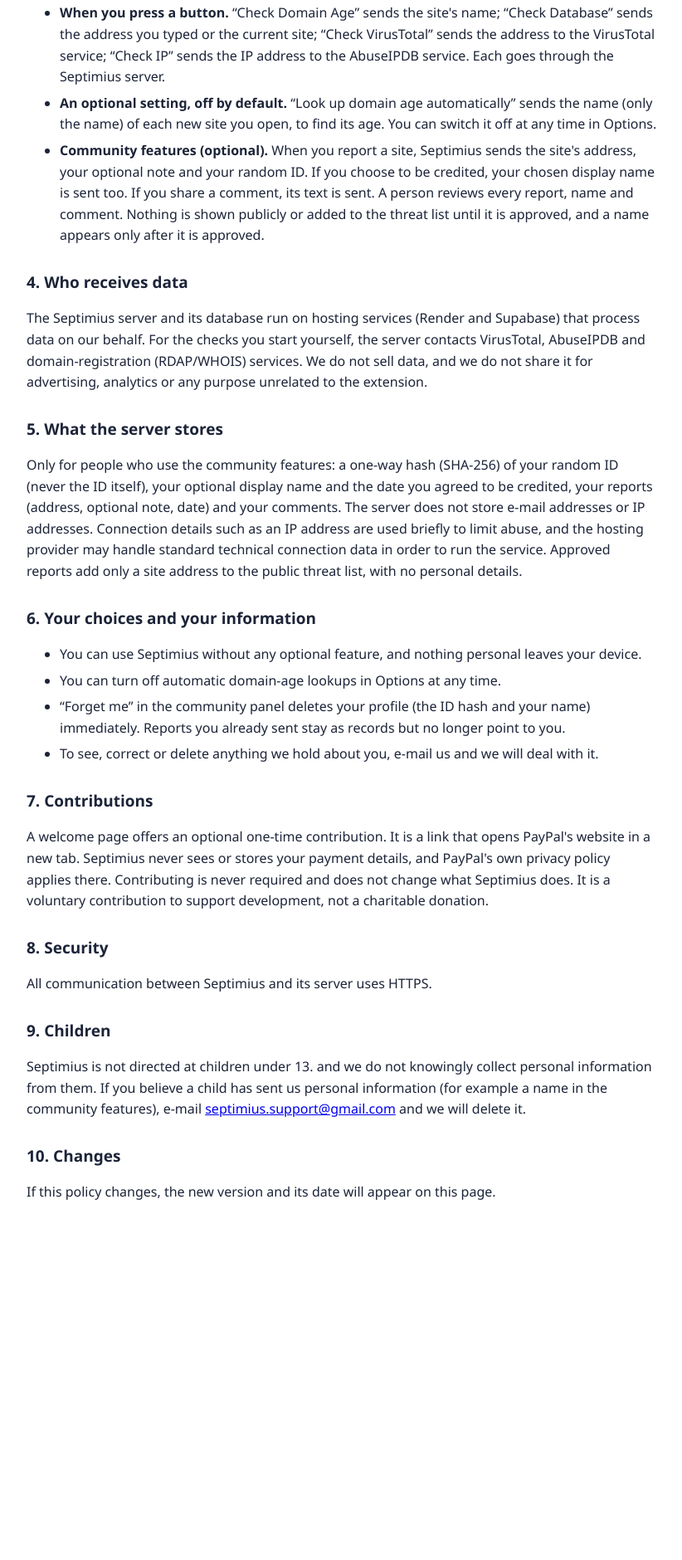
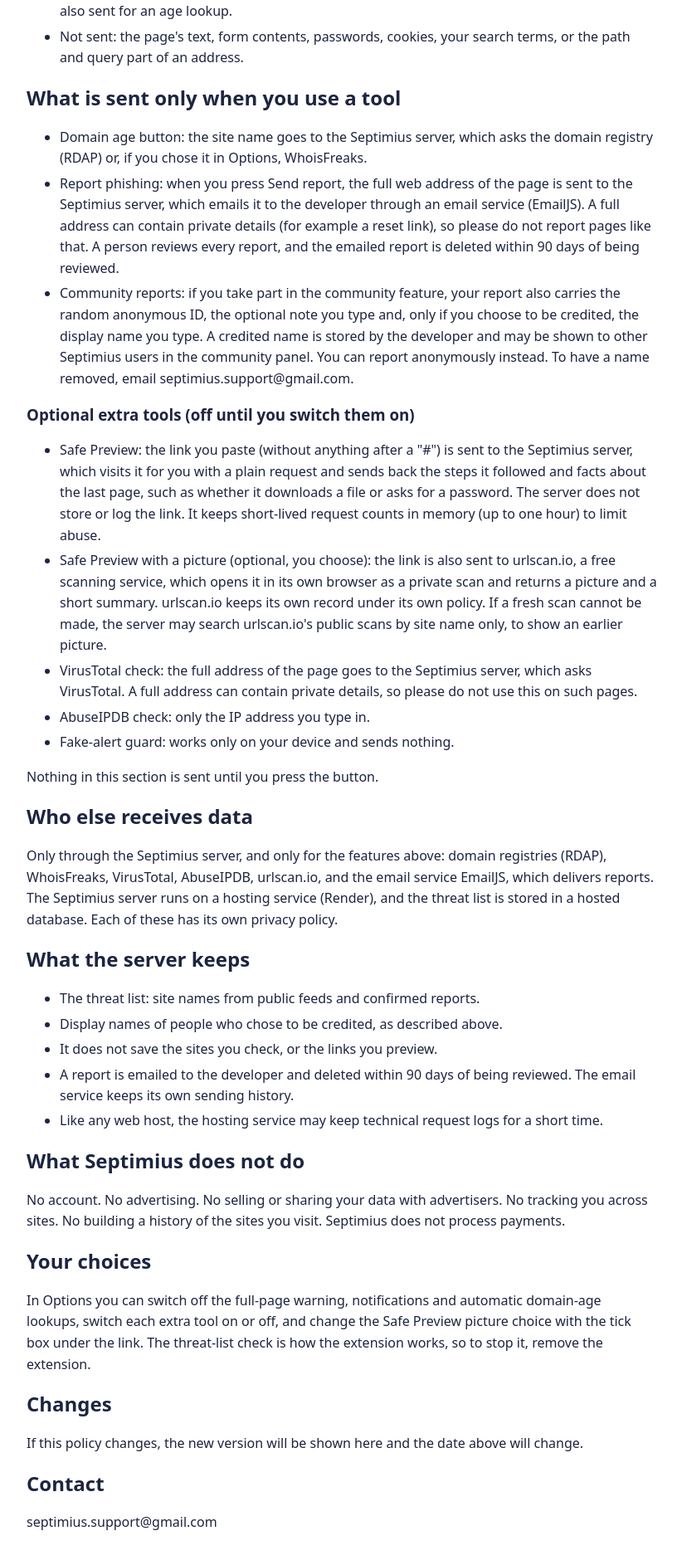
Before and after one commit to IsaacElazzabi/septimius-privacy, a plain HTML site: page index.html in a window 1280 px wide. Shown: the part 870-2750 px from the top of the page at 83% size, without its empty margins (228-1050 px from the left). Before the commit the page ends 2396 px from the top, so only its background shows below. Drawn offline with Linux system fonts and the light colour scheme.

Commit message:
Privacy policy 2026-11-04: Safe Preview, extra tools, reports, community

```diff
--- a/index.html
+++ b/index.html
@@ -1,63 +1,29 @@
-<!DOCTYPE html>
-<html lang="en">
-<head>
-<meta charset="UTF-8">
-<meta name="viewport" content="width=device-width, initial-scale=1">
-<title>Septimius - Privacy Policy</title>
-<style>
-body { max-width: 760px; margin: 0 auto; padding: 24px 18px 60px; font: 16px/1.6 "Segoe UI", system-ui, Arial, sans-serif; color: #1c2438; }
-h1 { font-size: 28px; margin-bottom: 4px; } h2 { font-size: 19px; margin-top: 28px; }
-.muted { color: #5b6580; font-size: 14px; } li { margin: 6px 0; }
-</style>
-</head>
-<body>
-<h1>Septimius &ndash; Privacy Policy</h1>
-<p class="muted">Last updated: October 30, 2026</p>
-<p>Septimius is a free extension for Microsoft Edge that warns you about phishing websites. It is made by Isaac Elazzabi, an independent developer. Questions or requests: <a href="mailto:septimius.support@gmail.com">septimius.support@gmail.com</a>. Septimius is not made by, or affiliated with, Microsoft.</p>
-
-<h2>1. The short version</h2>
-<ul>
-<li>Checks of the pages you visit run on your device. Septimius does not collect your browsing history and does not read or send the text of the pages you visit.</li>
-<li>Information leaves your device only in the situations listed in section 3.</li>
-<li>There are no ads, no trackers and no analytics. We do not sell your data or share it for marketing.</li>
-</ul>
-
-<h2>2. What stays on your device</h2>
-<p>Your settings, a copy of the list of known dangerous sites, your recent warnings, the sites you chose to trust, and (only if you take part in the community features) a random ID that Septimius creates for itself. That ID is not linked to your name, e-mail address or accounts. Uninstalling Septimius removes this data from your device.</p>
-
-<h2>3. What is sent, and when</h2>
-<ul>
-<li><strong>Threat list download (automatic, about twice a day).</strong> Septimius downloads the public list of known dangerous sites from the Septimius server. The request contains nothing about you or the sites you visit.</li>
-<li><strong>When the on-device list is not available.</strong> For example right after installing, or if the list could not be refreshed for over a week. Septimius then asks the server whether the site you are opening is a known threat. Only the site's name (for example &ldquo;example.com&rdquo;) is sent, not the full address, the page content or who you are. The server uses it only to answer.</li>
-<li><strong>When you press a button.</strong> &ldquo;Check Domain Age&rdquo; sends the site's name; &ldquo;Check Database&rdquo; sends the address you typed or the current site; &ldquo;Check VirusTotal&rdquo; sends the address to the VirusTotal service; &ldquo;Check IP&rdquo; sends the IP address to the AbuseIPDB service. Each goes through the Septimius server.</li>
-<li><strong>An optional setting, off by default.</strong> &ldquo;Look up domain age automatically&rdquo; sends the name (only the name) of each new site you open, to find its age. You can switch it off at any time in Options.</li>
-<li><strong>Community features (optional).</strong> When you report a site, Septimius sends the site's address, your optional note and your random ID. If you choose to be credited, your chosen display name is sent too. If you share a comment, its text is sent. A person reviews every report, name and comment. Nothing is shown publicly or added to the threat list until it is approved, and a name appears only after it is approved.</li>
-</ul>
-
-<h2>4. Who receives data</h2>
-<p>The Septimius server and its database run on hosting services (Render and Supabase) that process data on our behalf. For the checks you start yourself, the server contacts VirusTotal, AbuseIPDB and domain-registration (RDAP/WHOIS) services. We do not sell data, and we do not share it for advertising, analytics or any purpose unrelated to the extension.</p>
-
-<h2>5. What the server stores</h2>
-<p>Only for people who use the community features: a one-way hash (SHA-256) of your random ID (never the ID itself), your optional display name and the date you agreed to be credited, your reports (address, optional note, date) and your comments. The server does not store e-mail addresses or IP addresses. Connection details such as an IP address are used briefly to limit abuse, and the hosting provider may handle standard technical connection data in order to run the service. Approved reports add only a site address to the public threat list, with no personal details.</p>
-
-<h2>6. Your choices and your information</h2>
-<ul>
-<li>You can use Septimius without any optional feature, and nothing personal leaves your device.</li>
-<li>You can turn off automatic domain-age lookups in Options at any time.</li>
-<li>&ldquo;Forget me&rdquo; in the community panel deletes your profile (the ID hash and your name) immediately. Reports you already sent stay as records but no longer point to you.</li>
-<li>To see, correct or delete anything we hold about you, e-mail us and we will deal with it.</li>
-</ul>
-
-<h2>7. Contributions</h2>
-<p>A welcome page offers an optional one-time contribution. It is a link that opens PayPal's website in a new tab. Septimius never sees or stores your payment details, and PayPal's own privacy policy applies there. Contributing is never required and does not change what Septimius does. It is a voluntary contribution to support development, not a charitable donation.</p>
-
-<h2>8. Security</h2>
-<p>All communication between Septimius and its server uses HTTPS.</p>
-
-<h2>9. Children</h2>
-<p>Septimius is not directed at children under 13. and we do not knowingly collect personal information from them. If you believe a child has sent us personal information (for example a name in the community features), e-mail <a href="mailto:septimius.support@gmail.com">septimius.support@gmail.com</a> and we will delete it.</p>
-
-<h2>10. Changes</h2>
-<p>If this policy changes, the new version and its date will appear on this page.</p>
-</body>
-</html>
+<!doctype html>
+<html lang="en"><head><meta charset="utf-8"><meta name="viewport" content="width=device-width, initial-scale=1"><title>Septimius - Privacy Policy</title>
+<style>body{max-width:760px;margin:2rem auto;padding:0 1rem;font:16px/1.6 system-ui,sans-serif;color:#1c2540}h1,h2,h3{line-height:1.25}li{margin:.3rem 0}</style></head><body>
+<h1>Septimius – Privacy Policy</h1>
+<p>Last updated: 2026-11-04</p>
+<p>Septimius is a free browser extension that warns you about phishing websites. It has no account, no ads, and it does not sell data. This policy explains, in plain language, what it stores, what it sends, and to whom.</p>
+<h2>What stays on your device</h2>
+<ul><li>Your settings and choices, including which optional extra tools are switched on and your Safe Preview choices.</li><li>The sites you chose to trust (exact site names, up to 500) and sites you told the fake-alert guard to ignore.</li><li>Counters of how many warnings you have had per day (no addresses), kept for 90 days.</li><li>Your last 50 warnings: the site name, the warning level, the reason and the time.</li><li>Short-lived "continue anyway" permissions: a site name and an expiry time (10 minutes).</li><li>A copy of the threat list (site names), refreshed from the Septimius server, so checks still work when the server is asleep.</li><li>A random anonymous ID created on your device. It is not linked to your identity and is used only by the community reporting feature.</li><li>A note that the welcome page was shown.</li><li>The text of the pages you visit is read on your device to look for scam wording and fake alerts. It is never stored or sent anywhere.</li></ul>
+<p>You can erase all of this by removing the extension.</p>
+<h2>What Septimius sends automatically</h2>
+<ul><li>When you open a web page, the site name (for example example.com, not the full address) is sent to the Septimius server, which says whether it is on the threat list.</li><li>If you switch on "Look up domain age automatically" in Options (off by default), the site name is also sent for an age lookup.</li><li>Not sent: the page's text, form contents, passwords, cookies, your search terms, or the path and query part of an address.</li></ul>
+<h2>What is sent only when you use a tool</h2>
+<ul><li>Domain age button: the site name goes to the Septimius server, which asks the domain registry (RDAP) or, if you chose it in Options, WhoisFreaks.</li><li>Report phishing: when you press Send report, the full web address of the page is sent to the Septimius server, which emails it to the developer through an email service (EmailJS). A full address can contain private details (for example a reset link), so please do not report pages like that. A person reviews every report, and the emailed report is deleted within 90 days of being reviewed.</li><li>Community reports: if you take part in the community feature, your report also carries the random anonymous ID, the optional note you type and, only if you choose to be credited, the display name you type. A credited name is stored by the developer and may be shown to other Septimius users in the community panel. You can report anonymously instead. To have a name removed, email septimius.support@gmail.com.</li></ul>
+<h3>Optional extra tools (off until you switch them on)</h3>
+<ul><li>Safe Preview: the link you paste (without anything after a "#") is sent to the Septimius server, which visits it for you with a plain request and sends back the steps it followed and facts about the last page, such as whether it downloads a file or asks for a password. The server does not store or log the link. It keeps short-lived request counts in memory (up to one hour) to limit abuse.</li><li>Safe Preview with a picture (optional, you choose): the link is also sent to urlscan.io, a free scanning service, which opens it in its own browser as a private scan and returns a picture and a short summary. urlscan.io keeps its own record under its own policy. If a fresh scan cannot be made, the server may search urlscan.io's public scans by site name only, to show an earlier picture.</li><li>VirusTotal check: the full address of the page goes to the Septimius server, which asks VirusTotal. A full address can contain private details, so please do not use this on such pages.</li><li>AbuseIPDB check: only the IP address you type in.</li><li>Fake-alert guard: works only on your device and sends nothing.</li></ul>
+<p>Nothing in this section is sent until you press the button.</p>
+<h2>Who else receives data</h2>
+<p>Only through the Septimius server, and only for the features above: domain registries (RDAP), WhoisFreaks, VirusTotal, AbuseIPDB, urlscan.io, and the email service EmailJS, which delivers reports. The Septimius server runs on a hosting service (Render), and the threat list is stored in a hosted database. Each of these has its own privacy policy.</p>
+<h2>What the server keeps</h2>
+<ul><li>The threat list: site names from public feeds and confirmed reports.</li><li>Display names of people who chose to be credited, as described above.</li><li>It does not save the sites you check, or the links you preview.</li><li>A report is emailed to the developer and deleted within 90 days of being reviewed. The email service keeps its own sending history.</li><li>Like any web host, the hosting service may keep technical request logs for a short time.</li></ul>
+<h2>What Septimius does not do</h2>
+<p>No account. No advertising. No selling or sharing your data with advertisers. No tracking you across sites. No building a history of the sites you visit. Septimius does not process payments.</p>
+<h2>Your choices</h2>
+<p>In Options you can switch off the full-page warning, notifications and automatic domain-age lookups, switch each extra tool on or off, and change the Safe Preview picture choice with the tick box under the link. The threat-list check is how the extension works, so to stop it, remove the extension.</p>
+<h2>Changes</h2>
+<p>If this policy changes, the new version will be shown here and the date above will change.</p>
+<h2>Contact</h2>
+<p>septimius.support@gmail.com</p>
+</body></html>
```
